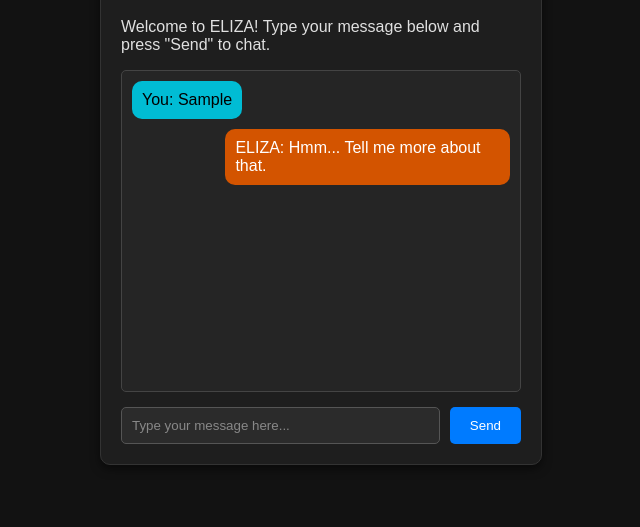
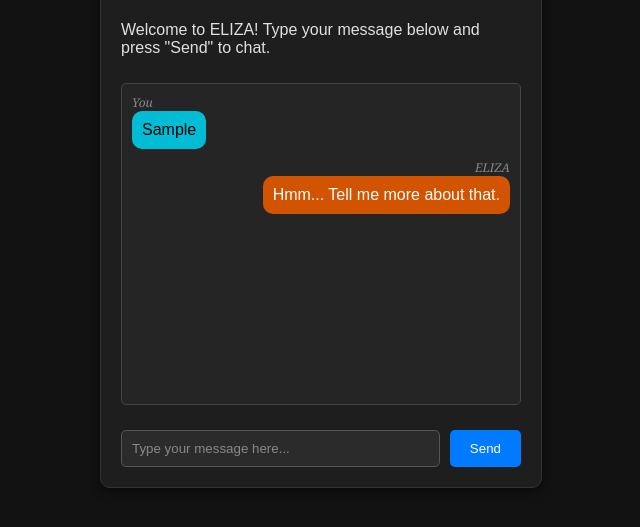
Before and after one commit to SwiftCham/EmergingTech2024, a plain HTML site: page index.html in a window 1280 px wide. Both pictures are taken after typing "Sample" into the empty fields and a click on the button "Send". Shown: the part 209-736 px from the top of the page, without its empty margins (319-959 px from the left). Drawn offline with Linux system fonts and the light colour scheme.

Commit message:
Added Reflection and humanisation to model
Added the following:
> Text reflection, ELIZA now recognises pronouns and positioning

> Message wrappers, Messages text now have Eliza and user indicated above and indicates when ELIZA is typing

> Delay humanisation, added delay to ELIZA responses to add human element to ELIZA

> Added additional patterns for ELIZA to respond to

> Amended Trigrams file to compile without being in Tasks directory

> Amended gitignore to reflect trigrams change

```diff
--- a/eliza.js
+++ b/eliza.js
@@ -7,32 +7,69 @@ document.addEventListener("DOMContentLoaded", () => {
 
     // Function to get ELIZA's response
     function getElizaResponse(input) {
+        const reflectedInput = reflect(input); // Reflect user input
         for (const entry of elizaResponses) {
-            const match = input.match(entry.pattern); // Checks if the input matches with provided array of patterns
+            const match = reflectedInput.match(entry.pattern); // Check if the reflected input matches a pattern
             if (match) {
-                return entry.response.replace("$1", match[1] || ""); // Replaces $1 in the user text with the first match from the array
+                return entry.response.replace("$1", match[1] || ""); // Replace $1 with the first matched group
             }
         }
         return "I didn't quite understand that."; // Default response if no match is found
     }
 
     // Function to update chat history
-    function updateChatHistory(sender, message) {
-        const messageElement = document.createElement("div");
-        messageElement.classList.add(sender === "user" ? "user-message" : "eliza-message"); // Adds a class to the message element based on the sender
-        messageElement.textContent = `${sender === "user" ? "You" : "ELIZA"}: ${message}`; // Sets the response text content based on the sender
-        chatHistory.appendChild(messageElement); // Attaches the most recent message to the chat history
+    function updateChatHistory(sender, message, typing = false) {
+        const messageWrapper = document.createElement("div");
+        messageWrapper.classList.add(sender === "user" ? "user-message-wrapper" : "eliza-message-wrapper"); // Add a class to the message wrapper based on the sender
+
+        const senderName = document.createElement("span"); // Adds sender's name to the message
+        senderName.classList.add("sender-name");
+        senderName.textContent = sender === "user" ? "You" : "ELIZA";
+        messageWrapper.appendChild(senderName);
+        const messageElement = document.createElement("div");  // Adds the message bubble to the message wrapper
+        messageElement.classList.add(sender === "user" ? "user-message" : "eliza-message"); // Sets the message bubble class based on the sender
+
+        // If typing indicator is active, shows "ELIZA is typing..."
+        if (typing) {
+            messageElement.textContent = "ELIZA is typing...";
+            messageElement.classList.add("typing-indicator");
+        } else {
+            messageElement.textContent = message; // Sets the response text content based on the sender
+        }
+
+        messageWrapper.appendChild(messageElement); // Attaches the message bubble to the message wrapper
+        chatHistory.appendChild(messageWrapper); // Attaches the message wrapper to the chat history
         chatHistory.scrollTop = chatHistory.scrollHeight; // Scroll to the bottom
+        return messageWrapper; // Return the wrapper for removal if needed
     }
+
 
     // Adds a delay to ELIZA's response
     function respondWithDelay(input) {
         const response = getElizaResponse(input);
-        const delay = Math.random() * 1700 + 800; // Generates a random delay between 0.8 and 2.5 seconds
+
+        // Add a 0.8-second delay before showing the typing indicator
         setTimeout(() => {
-            updateChatHistory("eliza", response); // Updates chat history with ELIZA's response
-        }, delay);
+            const typingIndicator = updateChatHistory("eliza", "", true); // Adds "ELIZA is typing..." message to chat history
+            const responseDelay = Math.random() * 1700 + 800; // Genereates a random delay between 0.8 and 2.5 seconds
+            setTimeout(() => {
+                // Remove the typing indicator
+                typingIndicator.remove();
+                // Update chat history with ELIZA's response
+                updateChatHistory("eliza", response);
+            }, responseDelay);
+        }, 800);
     }
+
+    // Function to reflect user input
+    function reflect(input) {
+        return input
+            .split(/\b/) // Split input into words and boundaries
+            .map(word => reflections[word.toLowerCase()] || word) // Replace words using reflections map
+            .join(""); // Rejoin the reflected input
+    }
+
+
 
 
     sendButton.addEventListener("click", () => {
@@ -57,7 +94,37 @@ document.addEventListener("DOMContentLoaded", () => {
         { pattern: /i feel (.*)/i, response: "Why do you feel $1?" },
         { pattern: /why (.*)/i, response: "Why do you think $1?" },
         { pattern: /no/i, response: "Why not?" },
+        { pattern: /yes/i, response: "Why do you think so?" },
+        { pattern: /what is your name/i, response: "I am ELIZA. What's your name?" },
+        { pattern: /i need (.*)/i, response: "Why do you need $1?" },
+        { pattern: /i want (.*)/i, response: "Why do you want $1?" },
+        { pattern: /i am (.*)/i, response: "How long have you been $1?" },
+        { pattern: /are you (.*)/i, response: "Why does it matter if I am $1?" },
+        { pattern: /can you (.*)/i, response: "What makes you think I can $1?" },
+        { pattern: /do you (.*)/i, response: "Why do you want to know if I $1?" },
+        { pattern: /because (.*)/i, response: "Is that the real reason?" },
+        { pattern: /sorry/i, response: "No need to apologize." },
+        { pattern: /thank you/i, response: "You're welcome!" },
         { pattern: /.*/, response: "Hmm... Tell me more about that." } // Default response
     ];
 
+    // Reflection map for swapping pronouns
+    const reflections = {
+        "am": "are",
+        "was": "were",
+        "i": "you",
+        "i'd": "you'd",
+        "i've": "you've",
+        "i'll": "you'll",
+        "my": "your",
+        "you": "me",
+        "you'd": "I'd",
+        "you've": "I've",
+        "you'll": "I'll",
+        "your": "my",
+        "yours": "mine",
+        "myself": "yourself",
+        "yourself": "myself",
+        "me": "you"
+    };
 });
--- a/style.css
+++ b/style.css
@@ -19,6 +19,9 @@ body {
   border-radius: 10px;
   box-shadow: 0 4px 10px rgba(0, 0, 0, 0.5);
   padding: 20px;
+  display: flex;
+  flex-direction: column;
+  gap: 10px;
 }
 
 /* Headings */
@@ -74,6 +77,28 @@ body {
 }
 
 /* Message styling */
+.user-message-wrapper,
+.eliza-message-wrapper {
+  display: flex;
+  flex-direction: column;
+  align-items: flex-start;
+  gap: 5px;
+}
+
+.eliza-message-wrapper {
+  align-items: flex-end;
+}
+
+/* Sender name styles */
+.sender-name {
+  font-family: "Georgia", serif;
+  font-size: 12px;
+  color: #888;
+  font-style: italic;
+  margin-bottom: -5px;
+}
+
+/* Chat bubbles */
 .user-message {
   align-self: flex-start;
   background-color: #00bcd4;
@@ -81,6 +106,7 @@ body {
   padding: 10px;
   border-radius: 10px;
   max-width: 70%;
+  word-wrap: break-word;
 }
 
 .eliza-message {
@@ -90,4 +116,11 @@ body {
   padding: 10px;
   border-radius: 10px;
   max-width: 70%;
+  word-wrap: break-word; /
 }
+
+/* Typing indicator */
+.typing-indicator {
+  font-style: italic;
+  color: #aaa;
+}
```
Also changed, not shown: 3 other files. Lines whose indentation alone changed are shown as unchanged.
